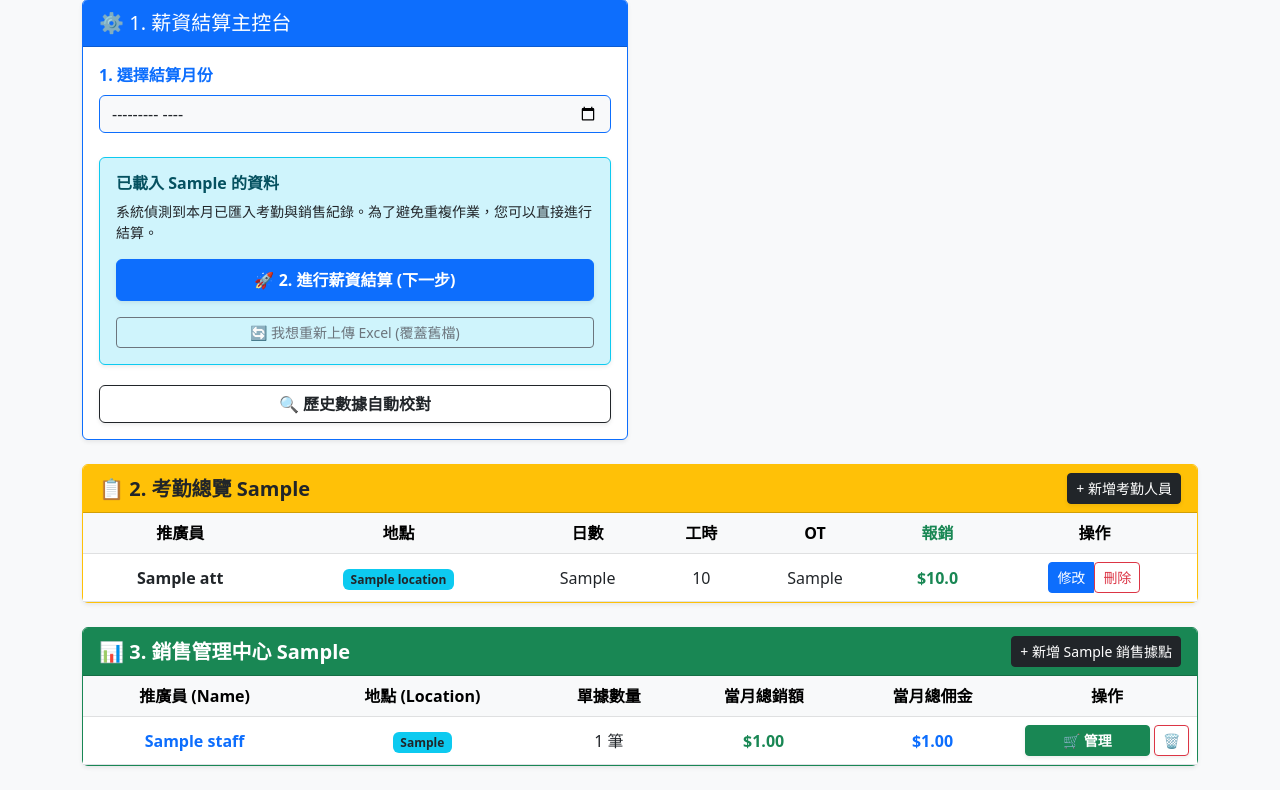
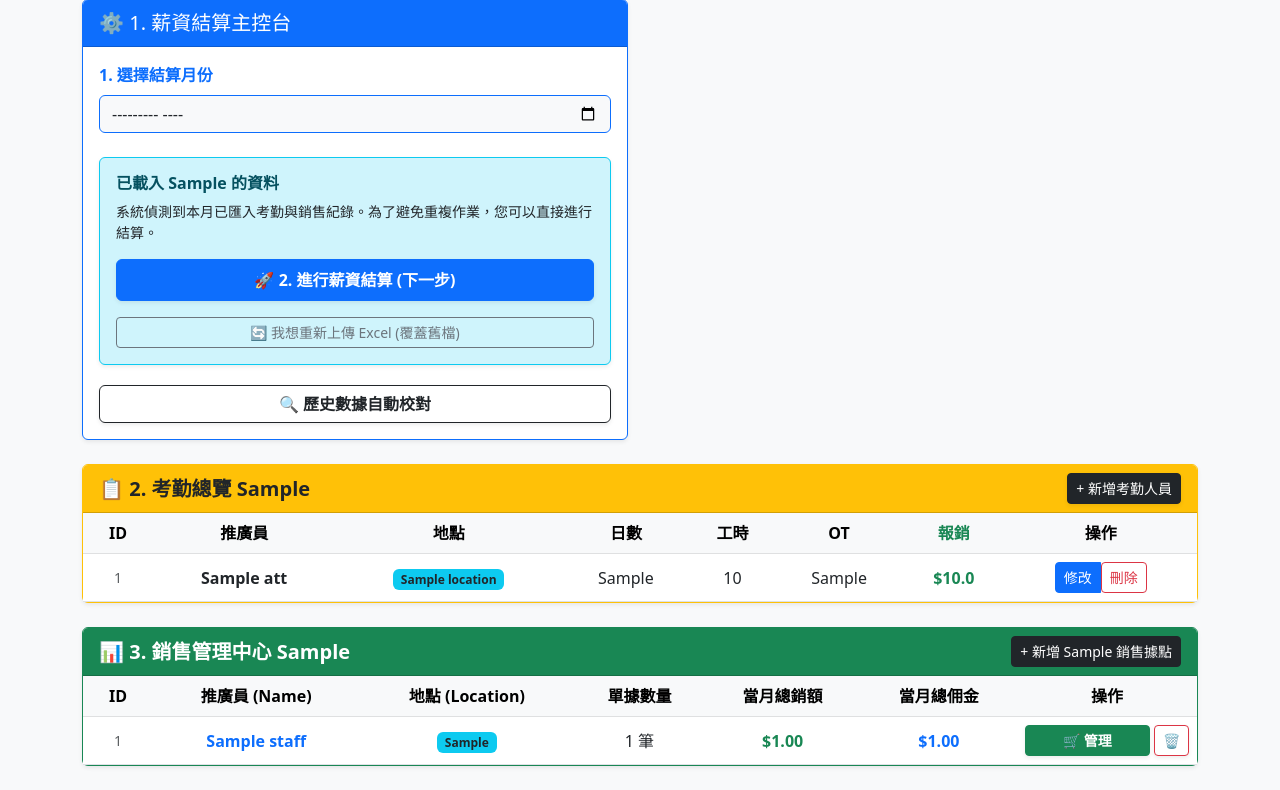
Before and after one commit to mnop492/payroll, a Flask app: template templates/index.html in a window 1280 px wide. Shown: the part 81-871 px from the top of the page. Run offline with Flask 3, Linux system fonts and the light colour scheme; the template is opened without the code that fills it: most values are stand-ins (such as "Sample title", 1, 10 or a date in 2020).

Commit message:
added row id to table

```diff
--- a/templates/index.html
+++ b/templates/index.html
@@ -114,7 +114,7 @@
             <table class="table table-hover text-center align-middle mb-0">
                 <thead class="table-light">
                     <tr>
-                        <th>推廣員</th>
+                        <th style="width: 70px;">ID</th> <th>推廣員</th>
                         <th>地點</th>
                         <th>日數</th>
                         <th>工時</th>
@@ -126,7 +126,7 @@
                 <tbody>
                     {% for att in attendances %}
                     <tr>
-                        <td class="fw-bold">{{ att.nick_name }}</td>
+                        <td class="text-muted small">{{ loop.index }}</td> <td class="fw-bold">{{ att.nick_name }}</td>
                         <td><span class="badge bg-info text-dark">{{ att.location }}</span></td>
                         <td>{{ att.days_worked }}</td>
                         <td>{{ "%g" | format(att.hours) }}</td>
@@ -169,7 +169,7 @@
             <table class="table table-hover text-center align-middle mb-0">
                 <thead class="table-light">
                     <tr>
-                        <th>推廣員 (Name)</th>
+                        <th style="width: 70px;">ID</th> <th>推廣員 (Name)</th>
                         <th>地點 (Location)</th>
                         <th>單據數量</th>
                         <th>當月總銷額</th>
@@ -180,7 +180,7 @@
                 <tbody>
                     {% for staff in staff_summary %}
                     <tr>
-                        <td class="fw-bold text-primary">{{ staff.name }}</td>
+                        <td class="text-muted small">{{ loop.index }}</td> <td class="fw-bold text-primary">{{ staff.name }}</td>
                         <td><span class="badge bg-info text-dark">{{ staff.main_location }}</span></td>
                         <td>{{ staff.total_entries }} 筆</td>
                         <td class="fw-bold text-success">${{ "{:,.2f}".format(staff.total_amount) }}</td>
@@ -229,7 +229,7 @@
                     <table class="table table-hover table-sm align-middle mb-0 text-center" style="font-size: 0.9rem;">
                         <thead class="table-light sticky-top">
                             <tr>
-                                <th style="width: 12%;">日期</th>
+                                <th style="width: 8%;">ID</th> <th style="width: 12%;">日期</th>
                                 <th style="width: 18%;">地點</th>
                                 <th style="width: 12%;">簽到</th>
                                 <th style="width: 12%;">簽退</th>
@@ -242,8 +242,7 @@
                         </tbody>
                         <tfoot class="table-info">
                             <tr>
-                                <td><input type="date" id="new_date" class="form-control form-control-sm"></td>
-
+                                <td></td> <td><input type="date" id="new_date" class="form-control form-control-sm"></td>
                                 <td>
                                     <input type="text" id="new_loc" class="form-control form-control-sm bg-light text-muted" readonly>
                                 </td>
@@ -321,7 +320,7 @@
                     <table class="table table-hover table-sm align-middle mb-0 text-center" style="font-size: 0.9rem;">
                         <thead class="table-light sticky-top">
                             <tr>
-                                <th style="width: 15%;">銷售日期</th>
+                                <th style="width: 70px;">ID</th> <th style="width: 15%;">銷售日期</th>
                                 <th style="width: 20%;">售出地點</th>
                                 <th style="width: 25%;">產品型號 (Model)</th>
                                 <th style="width: 10%;">數量</th>
@@ -330,11 +329,10 @@
                             </tr>
                         </thead>
                         <tbody id="sales_records_body">
-                            <tr><td colspan="6" class="text-muted py-4">正在載入數據...</td></tr>
-                        </tbody>
+                            <tr><td colspan="7" class="py-4 text-center">正在載入數據...</td></tr> </tbody>
                         <tfoot class="table-success">
                             <tr>
-                                <td><input type="date" id="new_sales_date" class="form-control form-control-sm"></td>
+                                <td></td> <td><input type="date" id="new_sales_date" class="form-control form-control-sm"></td>
                                 <td>
                                     <select id="new_sales_loc" class="form-select form-select-sm">
                                         <option value="">-- 選擇店鋪 --</option>
@@ -518,8 +516,6 @@ document.addEventListener("DOMContentLoaded", function() {
 // 2. 核心函數：抓取數據並「動態生成帶有 Delete 按鈕的表格」
 function refreshDailyTable(name, location) {
     const month = "{{ current_month }}";
-
-    // Fetch URL 包含地點參數 (使用 encodeURIComponent 處理空格)
     fetch(`/api/daily_attendance/${month}/${encodeURIComponent(name)}/${encodeURIComponent(location)}`)
         .then(response => response.json())
         .then(data => {
@@ -527,16 +523,15 @@ function refreshDailyTable(name, location) {
             tbody.innerHTML = '';
 
             if (data.length === 0) {
-                tbody.innerHTML = '<tr><td colspan="8" class="text-muted py-3">此地點尚無打卡明細。</td></tr>';
+                tbody.innerHTML = '<tr><td colspan="9" class="text-muted py-3">此地點尚無打卡明細。</td></tr>'; // 🌟 colspan 改為 9
                 return;
             }
 
-            // 🌟 index.html 中的 refreshDailyTable 修正
-            // 🌟 修正點：讓「常規工時」從資料庫讀取，不再寫死
-            data.forEach(record => {
+            // 🌟 這裡傳入 index 參數 (從 0 開始)
+            data.forEach((record, index) => {
                 const tr = document.createElement('tr');
                 tr.innerHTML = `
-                    <td class="fw-bold align-middle">${record.work_date}</td>
+                    <td class="align-middle text-muted small">${index + 1}</td> <td class="fw-bold align-middle">${record.work_date}</td>
                     <td class="align-middle"><span class="badge bg-secondary">${record.location}</span></td>
                     <td>
                         <input type="hidden" name="record_id[]" value="${record.id}">
@@ -663,7 +658,7 @@ function refreshSalesTable(name, location) {
             tbody.innerHTML = '';
 
             if (data.length === 0) {
-                tbody.innerHTML = '<tr><td colspan="6" class="text-muted py-3">此地點尚無銷售紀錄。</td></tr>';
+                tbody.innerHTML = '<tr><td colspan="7" class="text-muted py-3">此地點尚無銷售紀錄。</td></tr>'; // 🌟 colspan 改為 7
                 return;
             }
 
@@ -677,8 +672,8 @@ function refreshSalesTable(name, location) {
                 maxDate = `${month}-${String(lastDay).padStart(2, '0')}`;
             }
 
-            data.forEach(record => {
-                // 🌟 日期清洗防呆：確保 YYYY-MM-DD 格式能完美 prefill
+            // 🌟 這裡引入 index 參數來生成遞增序號
+            data.forEach((record, index) => {
                 let safeDate = '';
                 if (record.date) {
                     safeDate = String(record.date).replace(/\//g, '-').substring(0, 10);
@@ -686,7 +681,7 @@ function refreshSalesTable(name, location) {
 
                 const tr = document.createElement('tr');
                 tr.innerHTML = `
-                    <td class="align-middle">
+                    <td class="align-middle text-muted small">${index + 1}</td> <td class="align-middle">
                         <input type="date" class="form-control form-control-sm edit-sales-date" value="${safeDate}" min="${minDate}" max="${maxDate}">
                     </td>
                     <td class="align-middle"><span class="badge bg-secondary">${record.location}</span></td>
@@ -716,7 +711,7 @@ function refreshSalesTable(name, location) {
         })
         .catch(error => {
             console.error('Error:', error);
-            document.getElementById('sales_records_body').innerHTML = '<tr><td colspan="6" class="text-danger py-3">⚠️ 讀取失敗。</td></tr>';
+            document.getElementById('sales_records_body').innerHTML = '<tr><td colspan="7" class="text-danger py-3">⚠️ 讀取失敗。</td></tr>';
         });
 }
 
```
